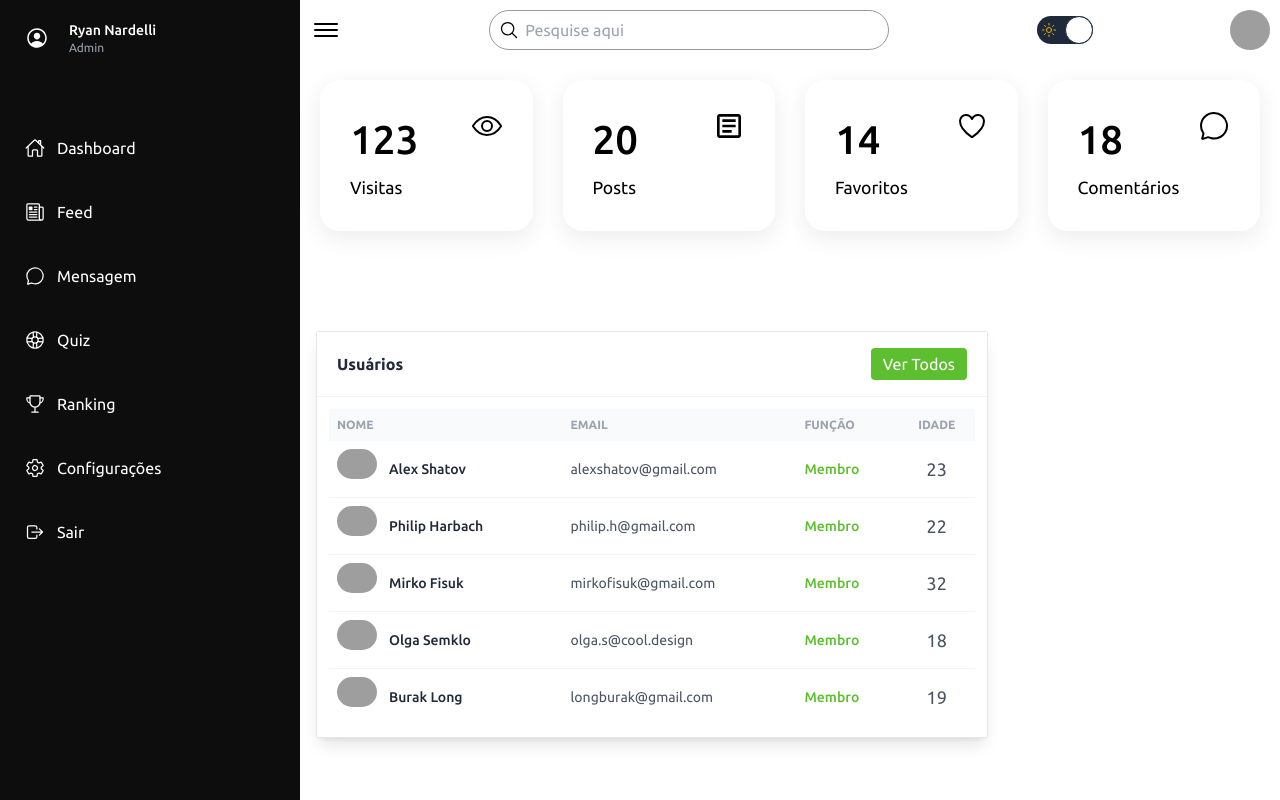
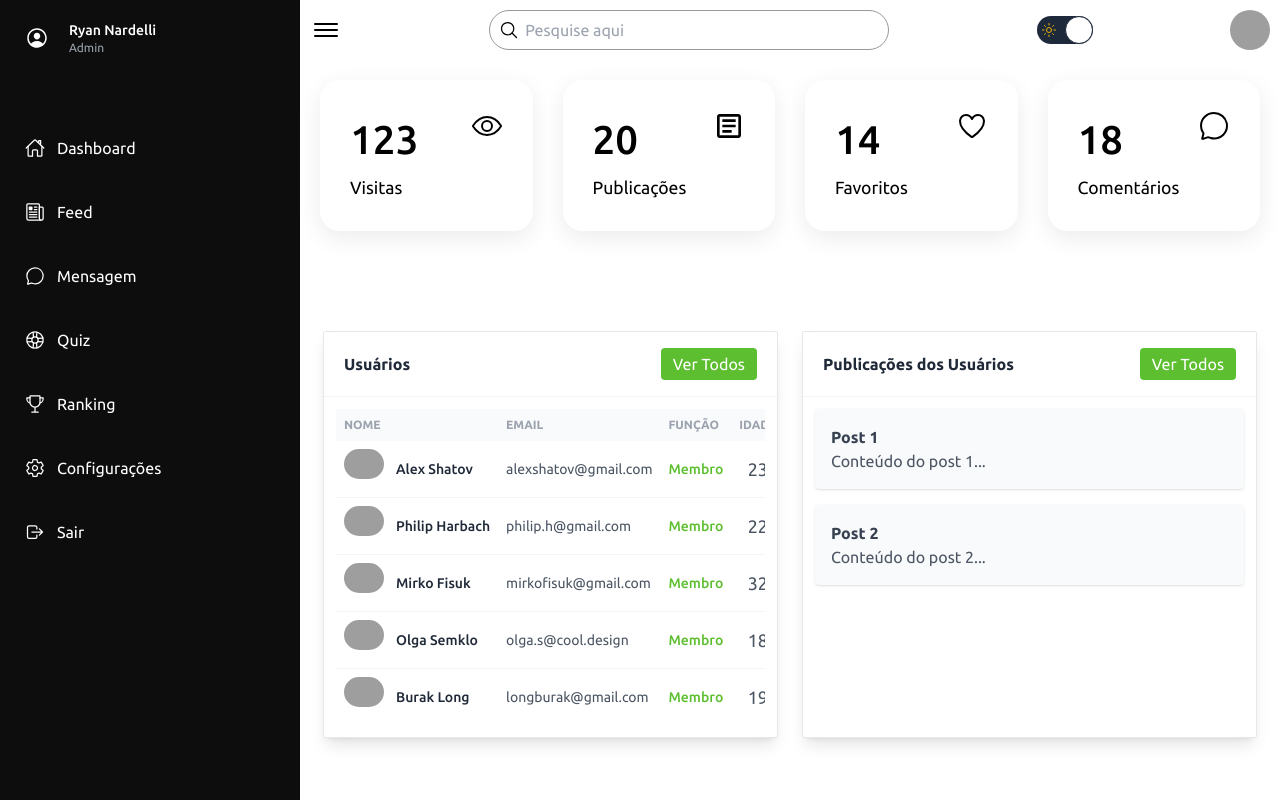
Before and after one commit to ryannardelli/heisenverse-_front_end, a Next.js app: page /dashboard in a window 1280 px wide. Shown: the top 800 px of the page. Built offline with nearby package versions, Linux system fonts and the light colour scheme; grey boxes are pictures that could not be loaded.

Commit message:
enviando mudanças

```diff
--- a/src/app/components/CardsStatistic/index.tsx
+++ b/src/app/components/CardsStatistic/index.tsx
@@ -21,7 +21,7 @@ export const CardsStatistic = () => {
       <div className="card">
         <div>
           <div className="numbers">20</div>
-          <div className="cardName">Posts</div>
+          <div className="cardName">Publicações</div>
         </div>
         <div className="iconBx">
           <MdOutlineArticle size={32} />
--- /dev/null
+++ b/src/app/components/ListPosts/index.tsx
@@ -0,0 +1,24 @@
+export const ListPosts = () => {
+    return(
+        <div className="w-full md:w-[48%] bg-white shadow-lg rounded-sm border border-gray-200">
+          <header className="px-5 py-4 border-b border-gray-100 flex items-center justify-between">
+            <h2 className="font-semibold text-gray-800">Publicações dos Usuários</h2>
+            <button className="bg-primary text-white px-3 py-1 rounded hover:bg-primary-dark transition">
+              Ver Todos
+            </button>
+          </header>
+          <div className="p-3">
+            <div className="space-y-4">
+              <div className="p-4 bg-gray-50 rounded shadow">
+                <h3 className="font-semibold text-gray-700">Post 1</h3>
+                <p className="text-gray-600">Conteúdo do post 1...</p>
+              </div>
+              <div className="p-4 bg-gray-50 rounded shadow">
+                <h3 className="font-semibold text-gray-700">Post 2</h3>
+                <p className="text-gray-600">Conteúdo do post 2...</p>
+              </div>
+            </div>
+          </div>
+        </div>
+    );
+}
--- a/src/app/components/ListUsers/index.tsx
+++ b/src/app/components/ListUsers/index.tsx
@@ -1,8 +1,11 @@
+import { ListPosts } from '../ListPosts';
+
 export const ListUsers = () => {
   return (
     <section className="antialiased bg-white text-gray-600 mt-20 mb-20 md:mb-0 lg:mb-0 px-4">
-        <div className="flex flex-col justify-center">
-          <div className="w-full max-w-2xl bg-white shadow-lg rounded-sm border border-gray-200">
+      <div className="flex flex-wrap justify-center gap-6">
+        {/* Tabela Usuários */}
+        <div className="w-full md:w-[48%] bg-white shadow-lg rounded-sm border border-gray-200">
           <header className="px-5 py-4 border-b border-gray-100 flex items-center justify-between">
             <h2 className="font-semibold text-gray-800">Usuários</h2>
             <button className="bg-primary text-white px-3 py-1 rounded hover:bg-primary-dark transition">
@@ -29,6 +32,7 @@ export const ListUsers = () => {
                   </tr>
                 </thead>
                 <tbody className="text-sm divide-y divide-gray-100">
+                  {/* Usuários */}
                   <tr>
                     <td className="p-2 whitespace-nowrap">
                       <div className="flex items-center">
@@ -159,6 +163,9 @@ export const ListUsers = () => {
             </div>
           </div>
         </div>
+
+        {/* Posts */}
+        <ListPosts />
       </div>
     </section>
   );
```
Lines whose indentation alone changed are shown as unchanged.
